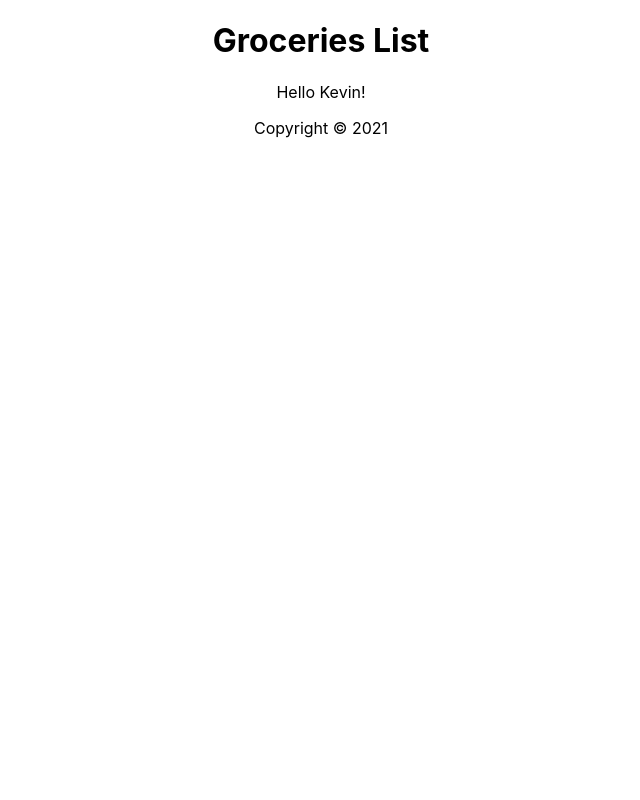
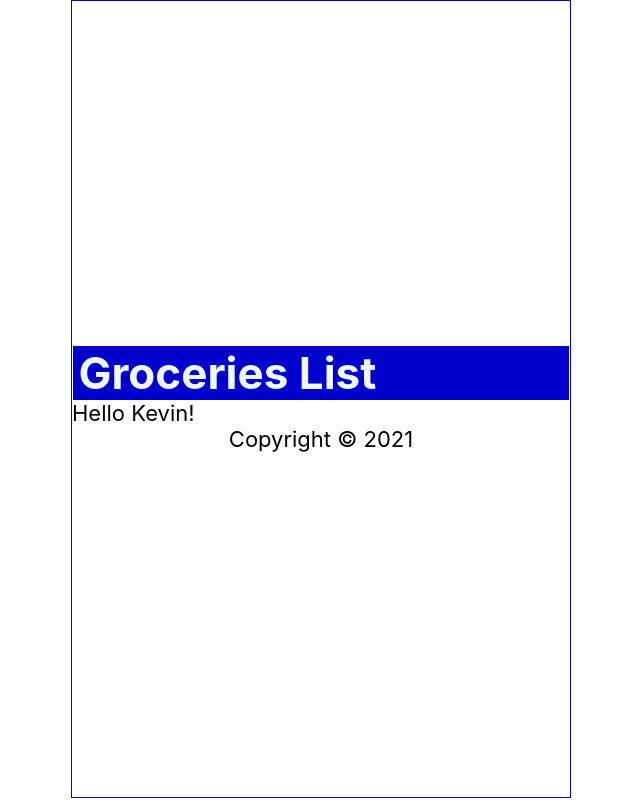
Before and after one commit to menso431/react_series, a React (Create React App) app in the folder 01tut/: page / in a window 1280 px wide. Shown: the whole page, without its empty margins (319-959 px from the left). Built offline with nearby package versions, Linux system fonts and the light colour scheme.

Commit message:
Applying CSS Styles

```diff
--- a/01tut/src/App.css
+++ /dev/null
@@ -1,38 +0,0 @@
-.App {
-  text-align: center;
-}
-
-.App-logo {
-  height: 40vmin;
-  pointer-events: none;
-}
-
-@media (prefers-reduced-motion: no-preference) {
-  .App-logo {
-    animation: App-logo-spin infinite 20s linear;
-  }
-}
-
-.App-header {
-  background-color: #282c34;
-  min-height: 100vh;
-  display: flex;
-  flex-direction: column;
-  align-items: center;
-  justify-content: center;
-  font-size: calc(10px + 2vmin);
-  color: white;
-}
-
-.App-link {
-  color: #61dafb;
-}
-
-@keyframes App-logo-spin {
-  from {
-    transform: rotate(0deg);
-  }
-  to {
-    transform: rotate(360deg);
-  }
-}
--- a/01tut/src/App.js
+++ b/01tut/src/App.js
@@ -1,4 +1,3 @@
-import './App.css';
 import Header from './Header';
 import Content from './Content';
 import Footer from './Footer';
--- a/01tut/src/index.css
+++ b/01tut/src/index.css
@@ -1,5 +1,15 @@
+* {
+margin: 0;
+padding: 0;
+box-sizing: border-box;
+}
+
+html{
+  font-size: 22px;
+}
+
 body {
-  margin: 0;
+  min-height: 100vh;
   font-family: -apple-system, BlinkMacSystemFont, 'Segoe UI', 'Roboto', 'Oxygen',
     'Ubuntu', 'Cantarell', 'Fira Sans', 'Droid Sans', 'Helvetica Neue',
     sans-serif;
@@ -7,6 +17,31 @@
   -moz-osx-font-smoothing: grayscale;
 }
 
+.App {
+  display: flex;
+  flex-direction: column;
+  justify-content: center;
+  align-items: center;
+  height: calc(100vh - 2px);
+  max-width: 500px;
+  border: 1px solid mediumblue;
+  margin: auto;
+}
+
+header {
+  width: calc(100% - 2px);
+  padding: 0 0.25em;
+  background-color: mediumblue;
+  color: aliceblue;
+  display: flex;
+  justify-content: space-between;
+  align-items: center;
+}
+
+main {
+  width: 100%;
+}
+
 code {
   font-family: source-code-pro, Menlo, Monaco, Consolas, 'Courier New',
     monospace;
```
Also changed, not shown: 01tut/src/logo.svg (deleted).
